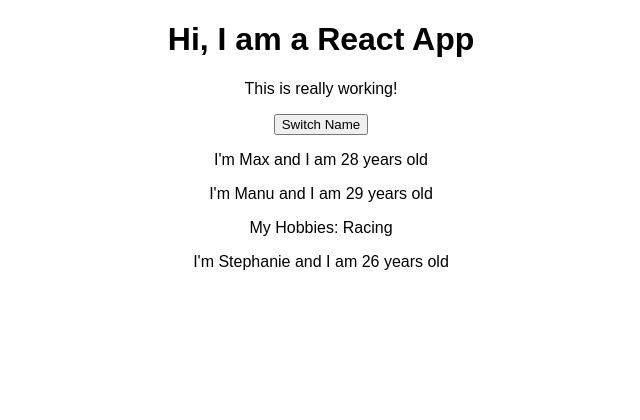
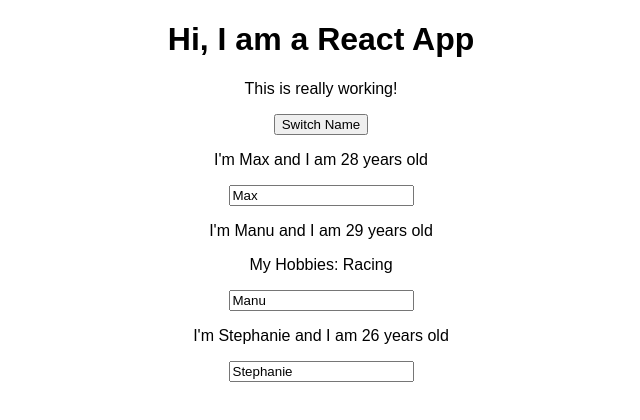
Before and after one commit to billionayer/LearningReactJS, a React (Create React App) app in the folder react-complete-guide/: page / in a window 1280 px wide. Shown: the top 420 px of the page, without its empty margins (319-959 px from the left). Built offline with nearby package versions, Linux system fonts and the light colour scheme.

Commit message:
Section 3, Lecture 45

```diff
--- a/react-complete-guide/src/App.js
+++ b/react-complete-guide/src/App.js
@@ -34,7 +34,24 @@ class App extends Component {
 
   }
 
-  switchNameHandler = () =>
+  switchNameHandler = (newName) =>
+  {
+      //console.log('Was Clicked!');
+      //DON'T DO THIS: this.state.persons[1].name = 'Maximilian';
+      this.setState(
+
+        {
+          persons: [
+            {name: newName, age: 28},
+            {name: 'Manu', age: 29},
+            {name: 'Stephanie', age: Math.floor(Math.random() * 30)}
+          ]
+        }
+      );
+  }
+
+
+  newChangedHandler = (event) =>
   {
       //console.log('Was Clicked!');
       //DON'T DO THIS: this.state.persons[1].name = 'Maximilian';
@@ -43,7 +60,7 @@ class App extends Component {
         {
           persons: [
             {name: 'Max', age: 28},
-            {name: 'Manu', age: 29},
+            {name: event.target.value, age: 29},
             {name: 'Stephanie', age: Math.floor(Math.random() * 30)}
           ]
         }
@@ -55,10 +72,24 @@ class App extends Component {
       <div className="App">
         <h1>Hi, I am a React App</h1>
         <p>This is really working!</p>
-        <button onClick={this.switchNameHandler}>Switch Name</button>
-        <Person name={this.state.persons[0].name} age={this.state.persons[0].age}/>
-        <Person name={this.state.persons[1].name} age={this.state.persons[1].age}>My Hobbies: Racing</Person>
-        <Person name={this.state.persons[2].name} age={this.state.persons[2].age} />
+        {/*Not recommended because of performance issue*/}
+        <button onClick={() => this.switchNameHandler('Maximilian!!')}>Switch Name</button>
+        <Person
+            name={this.state.persons[0].name}
+            age={this.state.persons[0].age}
+        />
+
+        <Person
+            name={this.state.persons[1].name}
+            age={this.state.persons[1].age}
+            click={this.switchNameHandler.bind(this, 'Max!')}
+            changed={this.newChangedHandler}
+        > My Hobbies: Racing</Person> {/*Wiring the click event as a prop allows me to execute in a different component*/}
+
+        <Person
+            name={this.state.persons[2].name}
+            age={this.state.persons[2].age}
+        />
       </div>
     );
 
--- a/react-complete-guide/src/Person/Person.js
+++ b/react-complete-guide/src/Person/Person.js
@@ -27,8 +27,9 @@ import React from 'react';
 const person = ( props ) => {
     return (
         <div>
-            <p>I'm {props.name} and I am { props.age } years old</p>
+            <p onClick={props.click}>I'm {props.name} and I am { props.age } years old</p> {/*wire onClick to property*/}
             <p>{props.children}</p>
+            <input type="text" onChange={props.changed} value={props.name}/>
     </div>
     );
 
```
